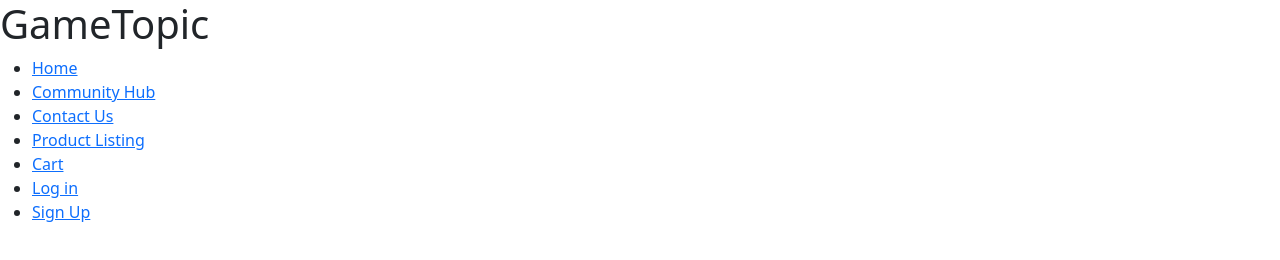
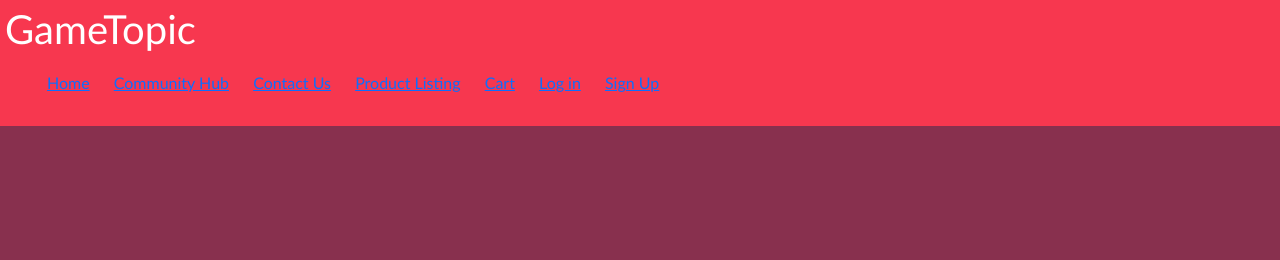
Before and after one commit to JonathanMarkovic/game-topic, a plain HTML site: page login.html in a window 1280 px wide. Drawn offline with nearby package versions, Linux system fonts and the light colour scheme.

Commit message:
Added simple styling for nav bar and website background colors

```diff
--- a/CSS/styles.css
+++ b/CSS/styles.css
@@ -0,0 +1,18 @@
+html[data-theme="default"]  {
+    background-color: #88304E;
+}
+
+nav ul li {
+    display: inline-block;
+    padding: 10px;
+}
+
+nav {
+font-family: 'Gill Sans', 'Gill Sans MT', Calibri, 'Trebuchet MS', sans-serif;
+background-color: #F7374F;
+padding: 5px;
+}
+
+nav h1 {
+    color: white;
+}
--- a/login.html
+++ b/login.html
@@ -1,5 +1,5 @@
 <!DOCTYPE html>
-<html lang="en">
+<html lang="en", data-theme="default">
 <head>
     <meta charset="UTF-8">
     <meta name="viewport" content="width=device-width, initial-scale=1.0">
```
Also changed, not shown: communityHub.html (+1 -1 lines), contact.html (+1 -1 lines), home.html (+1 -1 lines), productListing.html (+1 -1 lines), shoppingCart.html (+1 -1 lines), signUp.html (+1 -1 lines).
